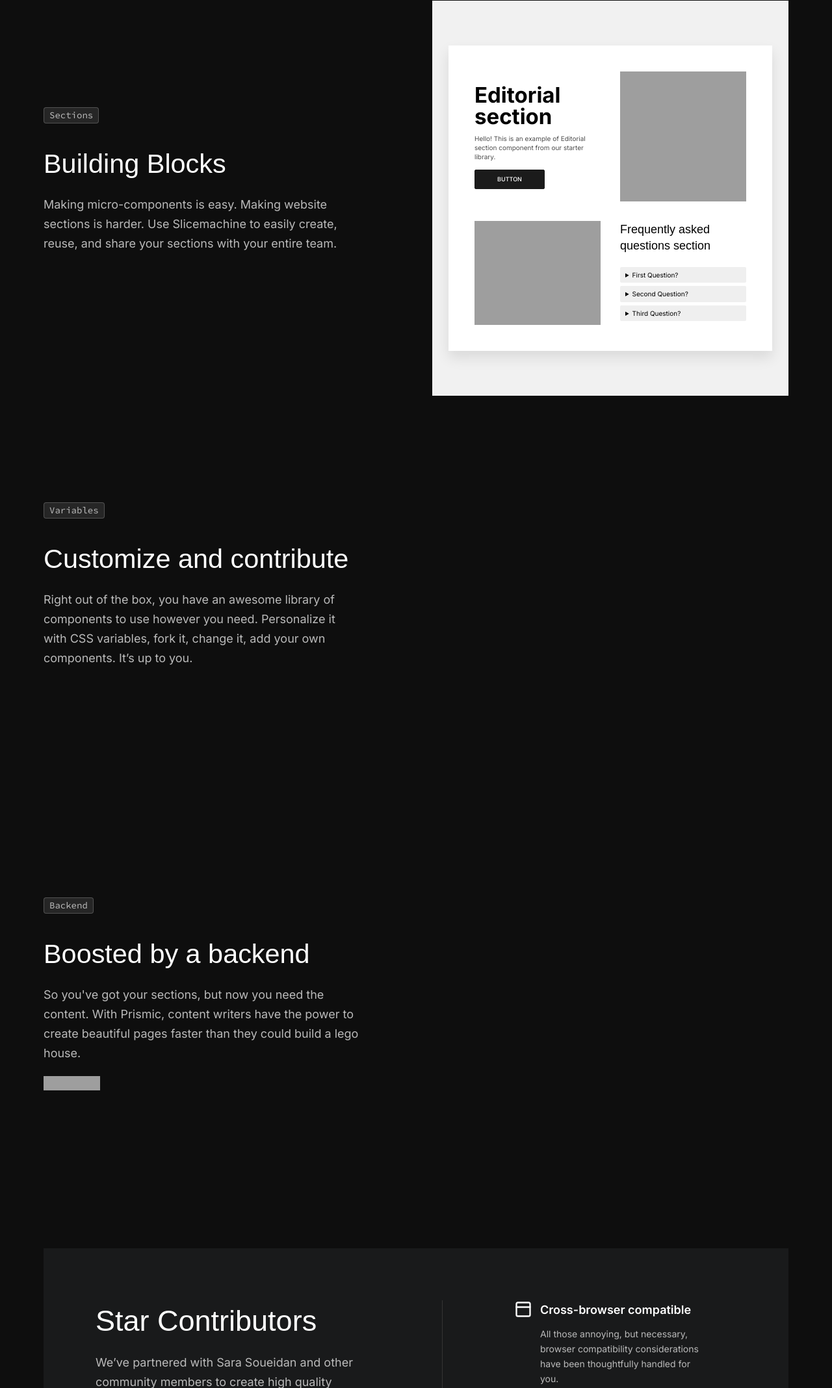
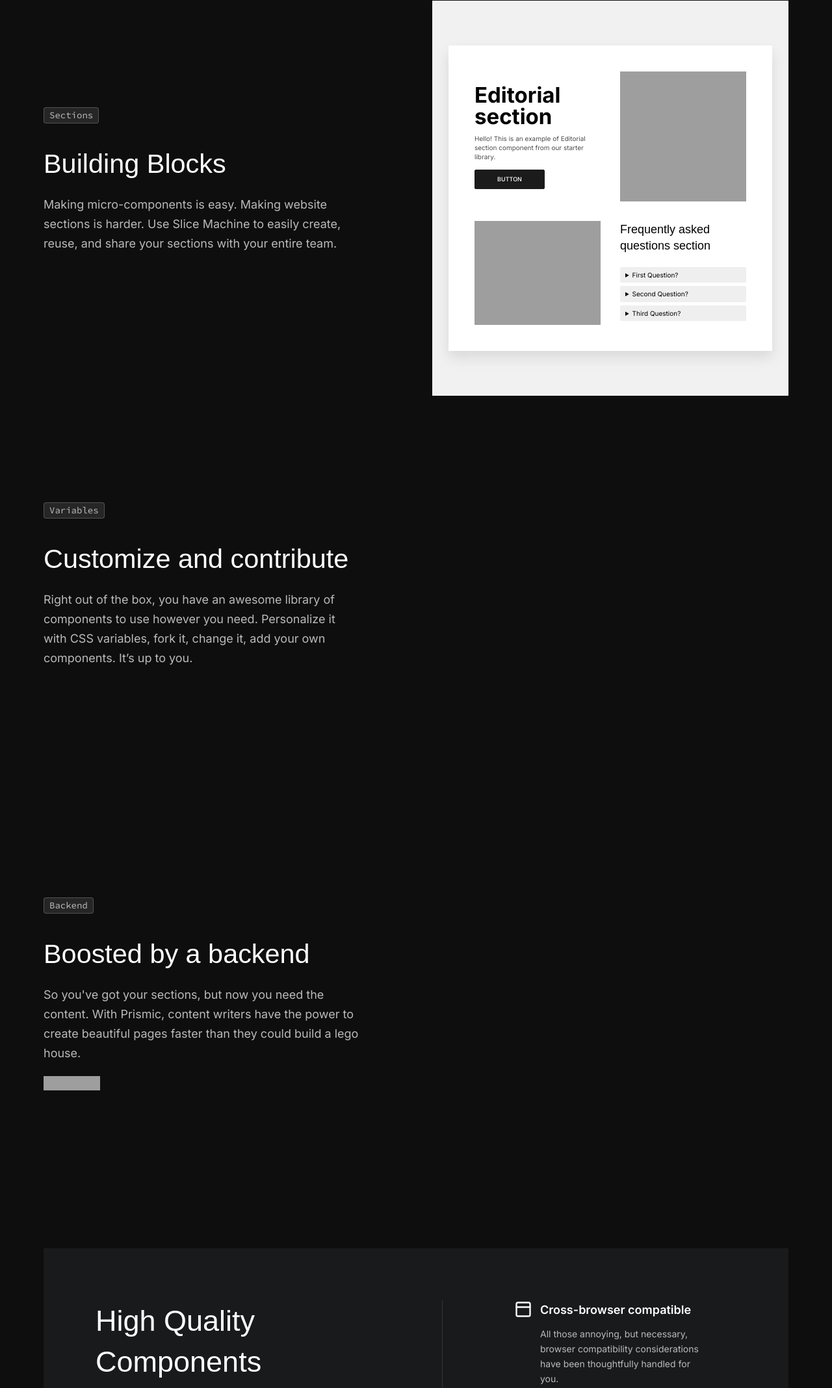
Before and after one commit to phillysnow/sm-beta-signup, a website built with Parcel: page index.html in a window 1280 px wide. Shown: the part 1603-3739 px from the top of the page at 65% size. Built offline with nearby package versions, Linux system fonts and the light colour scheme; grey boxes are pictures that could not be loaded.

Commit message:
text updates

```diff
--- a/index.html
+++ b/index.html
@@ -126,7 +126,7 @@
           <h3>Building Blocks</h3>
           <p>
             Making micro-components is easy. Making website sections is harder.
-            Use Slicemachine to easily create, reuse, and share your sections
+            Use Slice Machine to easily create, reuse, and share your sections
             with your entire team.
           </p>
         </div>
@@ -222,7 +222,7 @@
     <div class="wrapper">
       <div id="testimonial">
         <section class="contributors">
-          <h2>Star Contributors</h2>
+          <h2>High Quality Components</h2>
           <p>
             We’ve partnered with Sara Soueidan and other community members to
             create high quality component libraries.
@@ -359,7 +359,7 @@
     </div>
 
     <footer>
-      Slicemachine by <a href="https://prismic.io/">Prismic</a>. All rights reserved.
+      Slice Machine by <a href="https://prismic.io/">Prismic</a>. All rights reserved.
     </footer>
   </body>
 </html>
```
